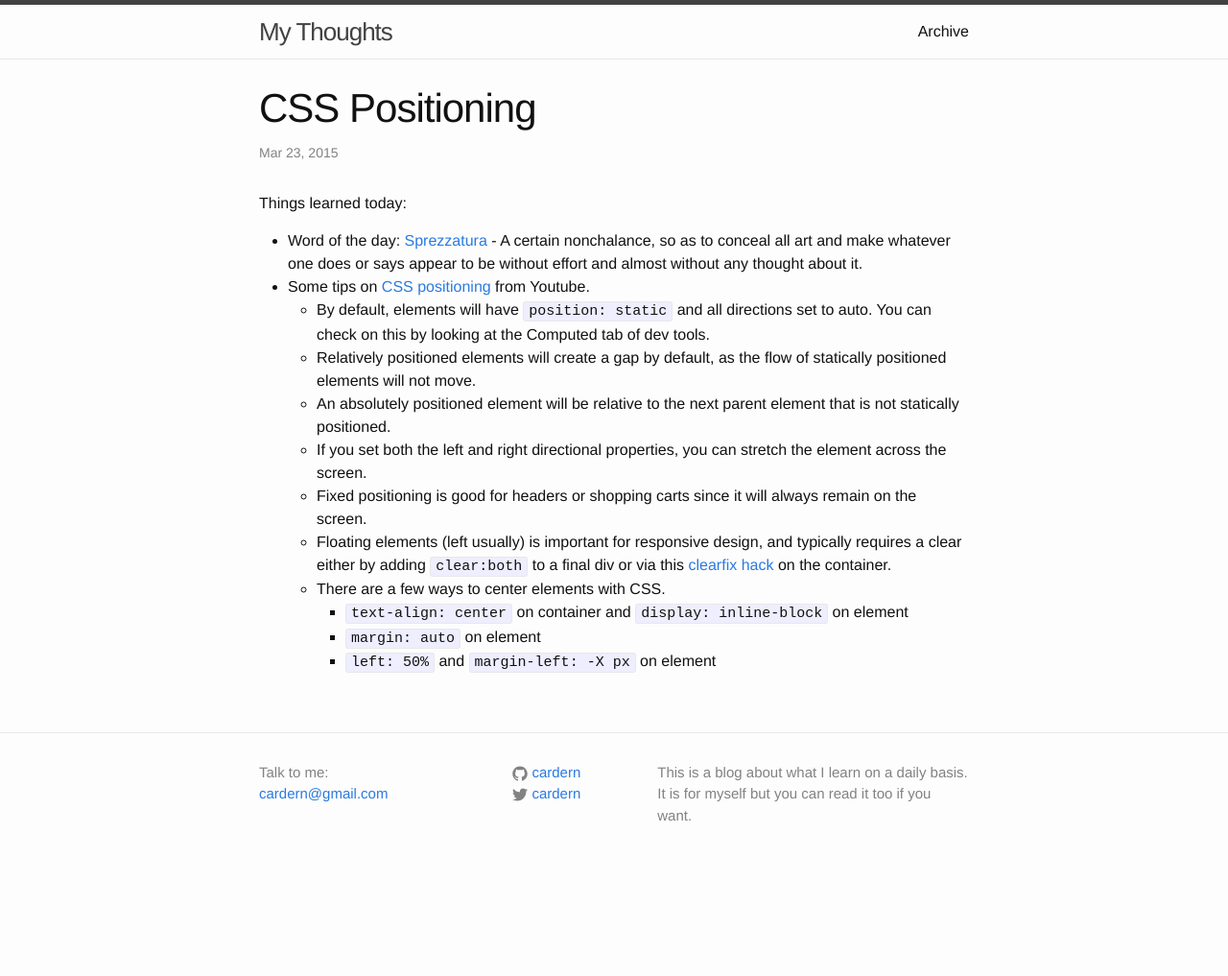
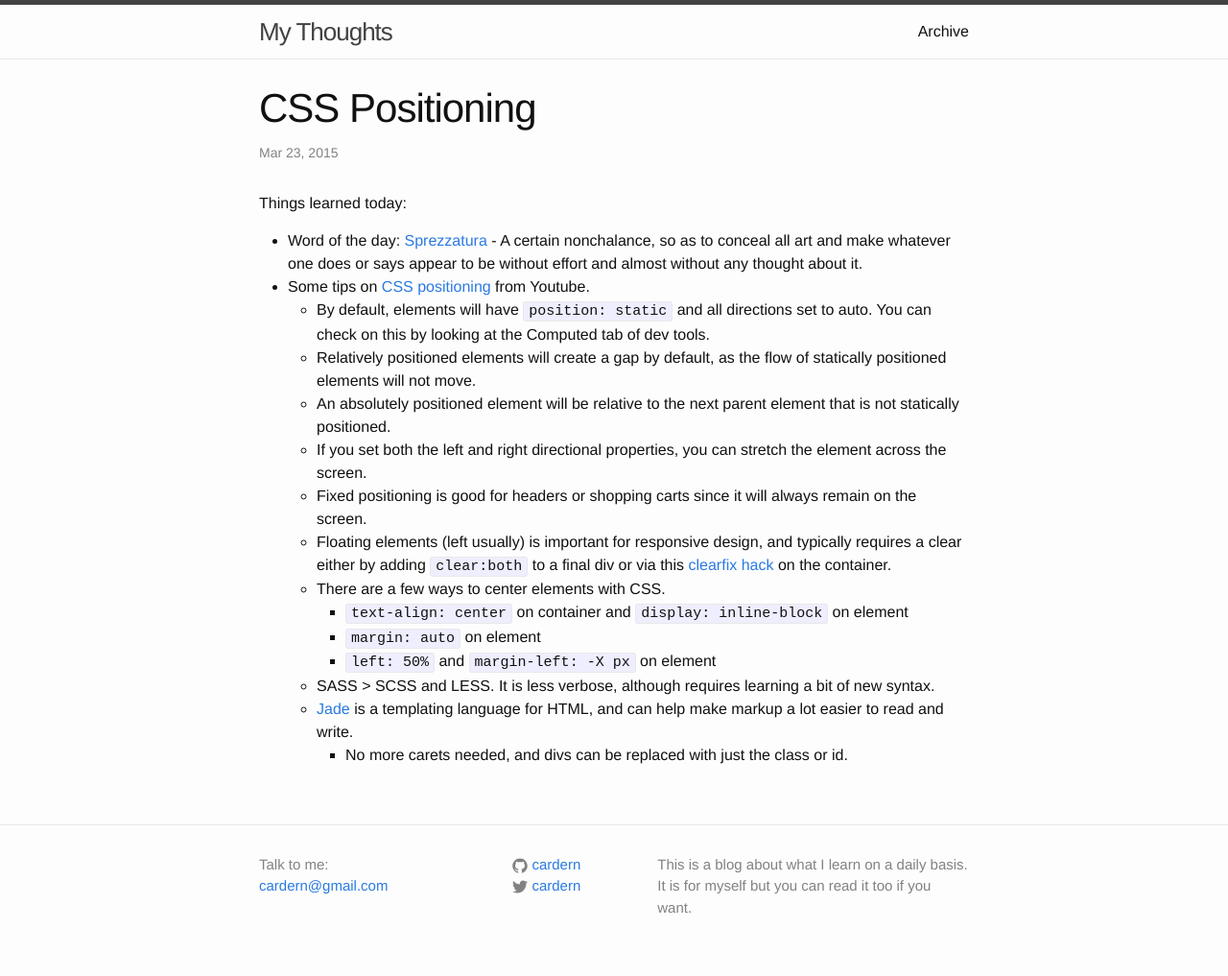
Before and after one commit to cardern/blog, a Jekyll site: the page built from _posts/2015-03-23-17.markdown, in a window 1280 px wide. Shown: the whole page at 96% size. Built offline with Jekyll 4.4.1, drawn with Linux system fonts in a browser that asks for light colours; before the commit the page ends 921 px from its top, so only the background shows below that.

Commit message:
CSS Positioning

````diff
--- a/_posts/2015-03-23-17.markdown
+++ b/_posts/2015-03-23-17.markdown
@@ -17,3 +17,6 @@ Things learned today:
 		* ```text-align: center``` on container and ```display: inline-block``` on element
 		* ```margin: auto``` on element
 		* ```left: 50%``` and ```margin-left: -X px``` on element
+	* SASS > SCSS and LESS. It is less verbose, although requires learning a bit of new syntax.
+	* [Jade](http://jade-lang.com/) is a templating language for HTML, and can help make markup a lot easier to read and write.
+		* No more carets needed, and divs can be replaced with just the class or id.
````
